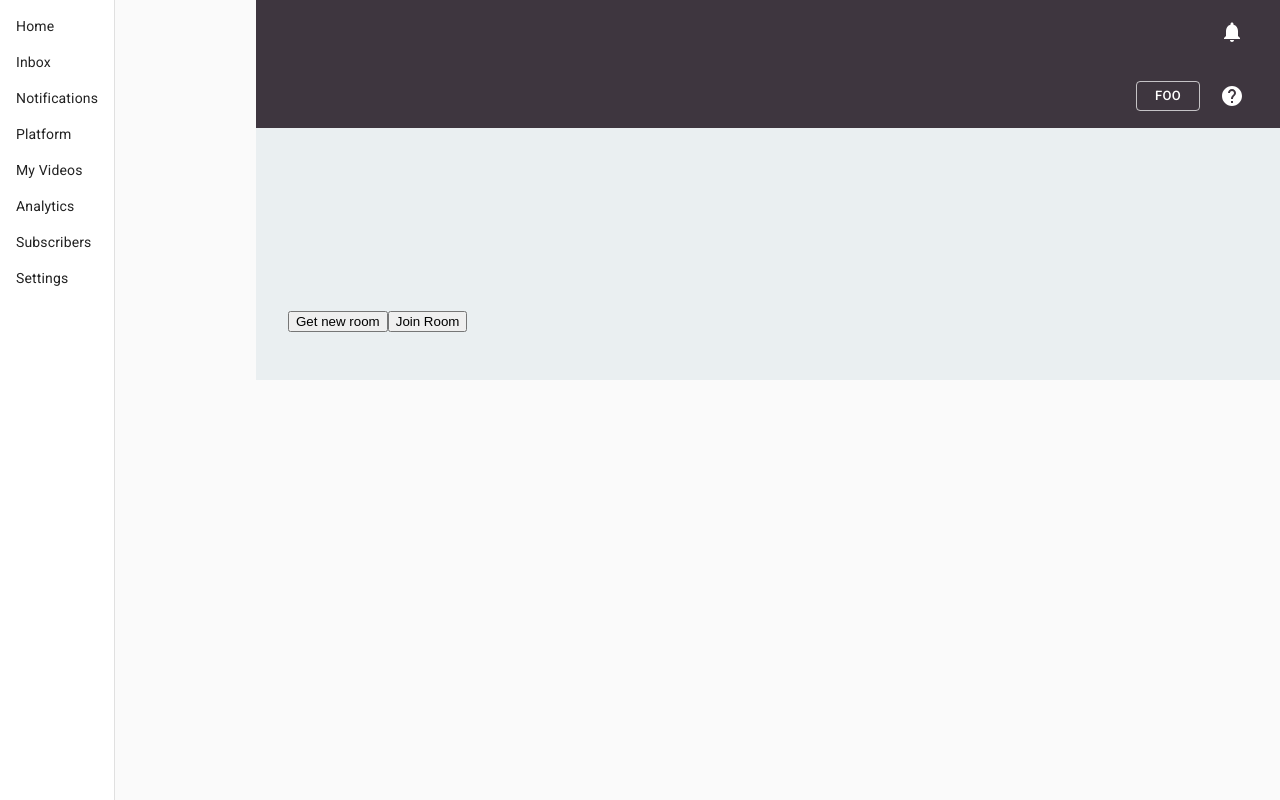
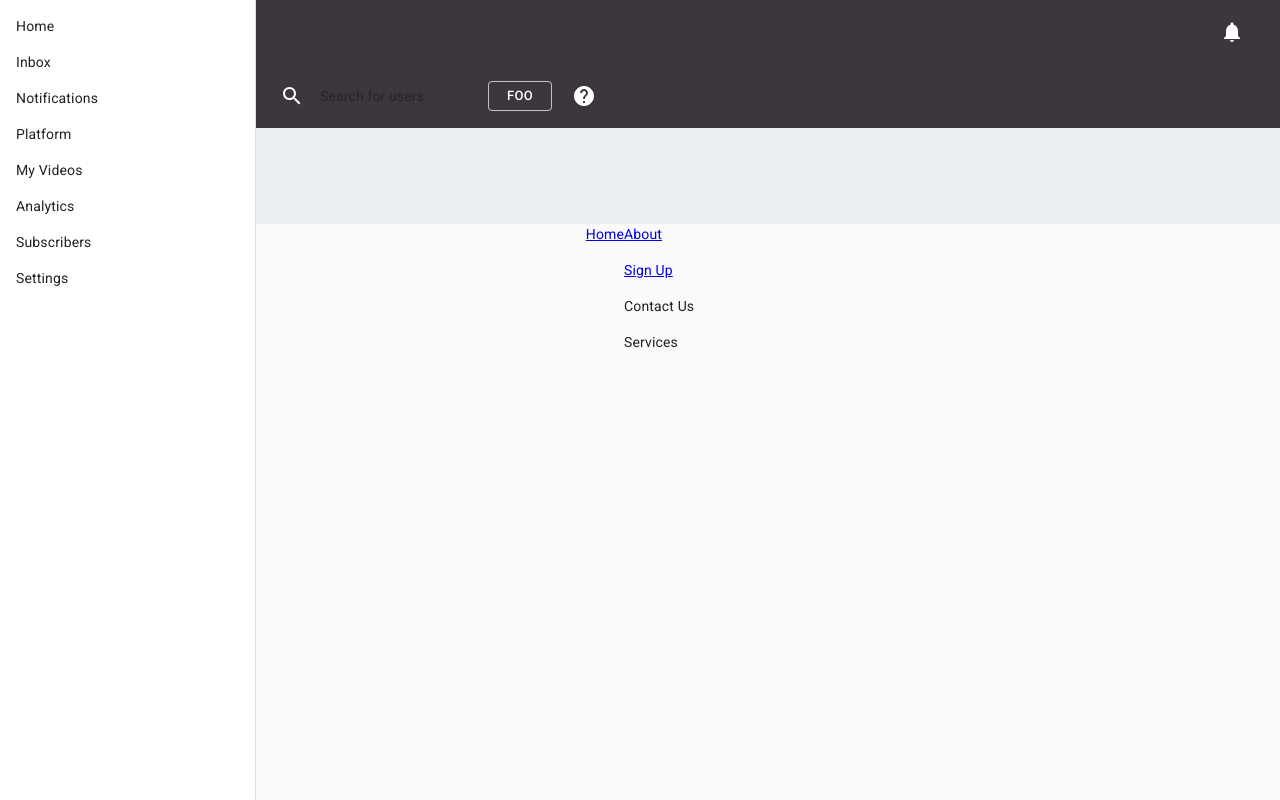
Before and after one commit to pshushereba/appetizen-fe, a React app: page /1/dashboard in a window 1280 px wide. Built offline with nearby package versions, Linux system fonts and the light colour scheme; sample sign-in values are in the browser's storage.

Commit message:
Working on dashboard layout.

```diff
--- a/src/App.js
+++ b/src/App.js
@@ -4,7 +4,7 @@ import { ThemeProvider } from "@material-ui/styles";
 import theme from "./components/styles/Theme.js";
 import { Route, Switch } from "react-router-dom";
 import PrivateRoute from "./components/PrivateRoute.js";
-import Nav from "./components/Nav.js";
+import Footer from "./components/Footer.js";
 import HomePage from "./components/HomePage.js";
 import Dashboard from "./components/dashboard/Dashboard.js";
 
@@ -24,6 +24,7 @@ function App() {
           component={Dashboard}
         />
       </Switch>
+      <Footer />
     </ThemeProvider>
   );
 }
--- /dev/null
+++ b/src/components/Footer.js
@@ -0,0 +1,38 @@
+import React from "react";
+import { Link } from "react-router-dom";
+import { makeStyles } from "@material-ui/core/styles";
+import Grid from "@material-ui/core/Grid";
+
+const useStyles = makeStyles((theme) => ({}));
+
+const Footer = () => {
+  const classes = useStyles();
+
+  return (
+    <footer>
+      <Grid container justify="center">
+        <Grid item>
+          <Grid container direction="column" spacing={2}>
+            <Grid item component={Link} to="/">
+              Home
+            </Grid>
+          </Grid>
+        </Grid>
+        <Grid item>
+          <Grid container direction="column" spacing={2}>
+            <Grid item component={Link} to="/about">
+              About
+            </Grid>
+            <Grid item component={Link} to="/signup">
+              Sign Up
+            </Grid>
+            <Grid item>Contact Us</Grid>
+            <Grid item>Services</Grid>
+          </Grid>
+        </Grid>
+      </Grid>
+    </footer>
+  );
+};
+
+export default Footer;
--- /dev/null
+++ b/src/components/Search.js
@@ -0,0 +1,48 @@
+import React from "react";
+import Grid from "@material-ui/core/Grid";
+import SearchIcon from "@material-ui/icons/Search";
+import TextField from "@material-ui/core/TextField";
+import { makeStyles } from "@material-ui/core/styles";
+
+const useStyles = makeStyles((theme) => ({
+  searchBar: {
+    borderBottom: "1px solid rgba(0, 0, 0, 0.12)",
+  },
+  searchInput: {
+    fontSize: theme.typography.fontSize,
+  },
+  block: {
+    display: "block",
+  },
+  addUser: {
+    marginRight: theme.spacing(1),
+  },
+  contentWrapper: {
+    margin: "40px 16px",
+  },
+}));
+
+const Search = () => {
+  const classes = useStyles();
+  return (
+    <>
+      <Grid container spacing={2} alignItems="center">
+        <Grid item>
+          <SearchIcon className={classes.block} color="inherit" />
+        </Grid>
+        <Grid item xs>
+          <TextField
+            fullWidth
+            placeholder="Search for users"
+            InputProps={{
+              disableUnderline: true,
+              className: classes.searchInput,
+            }}
+          />
+        </Grid>
+      </Grid>
+    </>
+  );
+};
+
+export default Search;
--- a/src/components/dashboard/Dashboard.js
+++ b/src/components/dashboard/Dashboard.js
@@ -36,13 +36,11 @@ const Dashboard = () => {
     <div className={classes.root}>
       <CssBaseline />
       <nav className={classes.drawer}>
-        <Navigator />
+        <Navigator PaperProps={{ style: { width: drawerWidth } }} />
       </nav>
       <div className={classes.app}>
         <Header />
-        <div className={classes.main}>
-          <Video />
-        </div>
+        <div className={classes.main}>{/* <Video /> */}</div>
       </div>
     </div>
   );
--- a/src/components/dashboard/Header.js
+++ b/src/components/dashboard/Header.js
@@ -16,6 +16,9 @@ import Tooltip from "@material-ui/core/Tooltip";
 import Typography from "@material-ui/core/Typography";
 import { makeStyles } from "@material-ui/core/styles";
 import { Menu } from "@material-ui/core";
+import SearchIcon from "@material-ui/icons/Search";
+import TextField from "@material-ui/core/TextField";
+import Search from "../Search.js";
 
 const lightColor = "rgba(255, 255, 255, 0.7)";
 
@@ -86,10 +89,8 @@ const Header = (props) => {
       >
         <Toolbar>
           <Grid container alignItems="center" spacing={1}>
-            <Grid item xs>
-              {/* <Typography color="inherit" variant="h5" component="h1">
-                {active === "summary" ? "Welcome" : ""}
-              </Typography> */}
+            <Grid item>
+              <Search />
             </Grid>
             <Grid item>
               <Button
@@ -111,13 +112,13 @@ const Header = (props) => {
           </Grid>
         </Toolbar>
       </AppBar>
-      <AppBar
+      {/* <AppBar
         component="div"
         className={classes.secondaryBar}
         color="primary"
         position="static"
         elevation={0}
-      ></AppBar>
+      ></AppBar> */}
     </>
   );
 };
--- a/src/components/dashboard/Navigator.js
+++ b/src/components/dashboard/Navigator.js
@@ -6,11 +6,15 @@ import {
   ListItemIcon,
   ListItemText,
 } from "@material-ui/core";
+import { makeStyles } from "@material-ui/core/styles";
+
+const useStyles = makeStyles((theme) => ({}));
 
 const Navigator = (props) => {
+  const { classes, ...other } = props;
   return (
     <div>
-      <Drawer variant="permanent">
+      <Drawer variant="permanent" {...other}>
         <List>
           <ListItem>Home</ListItem>
           <ListItem>Inbox</ListItem>
```
